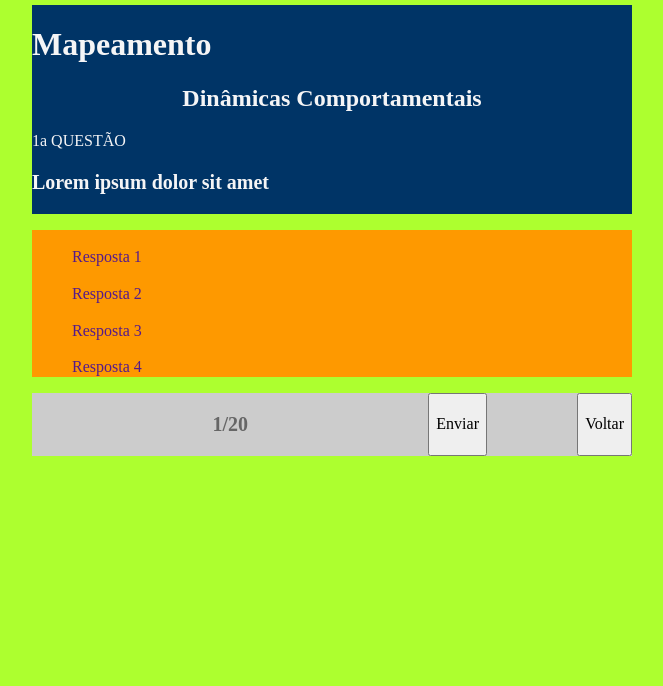
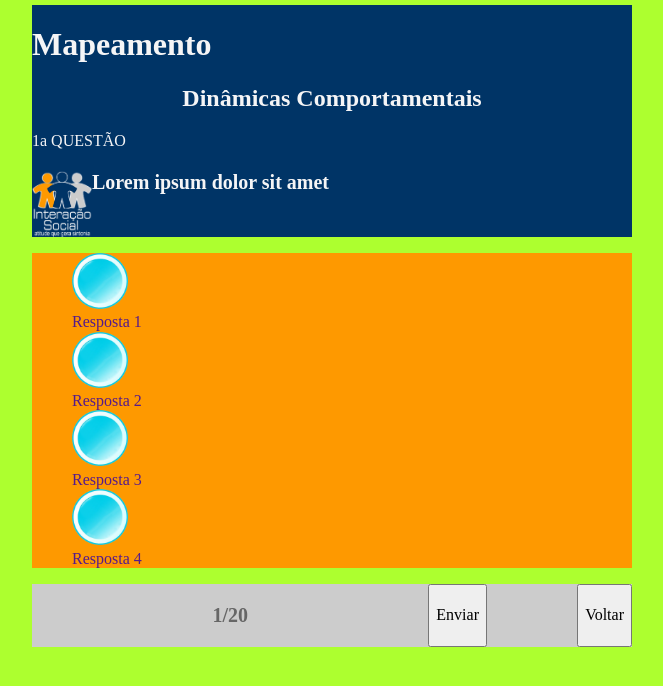
Before and after one commit to norimarjt/quest, a plain HTML site: page index.html in a window 1280 px wide. Shown: the whole page, without its empty margins (308-971 px from the left). Drawn offline with Linux system fonts and the light colour scheme.

Commit message:
Update index.html

```diff
--- a/index.html
+++ b/index.html
@@ -20,7 +20,7 @@
 		</div>
 
 		<div class="logo">
-			<img src="img/logo_vertical.png" alt="" />
+			<img src="logo_vertical.png" alt="" />
 			<div class="perguntas">
 				<p><h3>Lorem ipsum dolor sit amet </h3></p>
 			</div>
@@ -32,13 +32,13 @@
 	<div class=respostas>
 		<ul class="sem-marcador sem-padding">
 
-			<img src="img/botao_az.png" alt="" />
+			<img src="botao_az.png" alt="" />
 			<li><a href="">Resposta 1</a></li>
-			<img src="img/botao_az.png" alt="" />
+			<img src="botao_az.png" alt="" />
 			<li><a href="">Resposta 2</a></li>
-			<img src="img/botao_az.png" alt="" />
+			<img src="botao_az.png" alt="" />
 			<li><a href="">Resposta 3</a></li>
-			<img src="img/botao_az.png" alt="" />
+			<img src="botao_az.png" alt="" />
 			<li><a href="">Resposta 4</a></li>
 		</ul>
 	</div>
```
